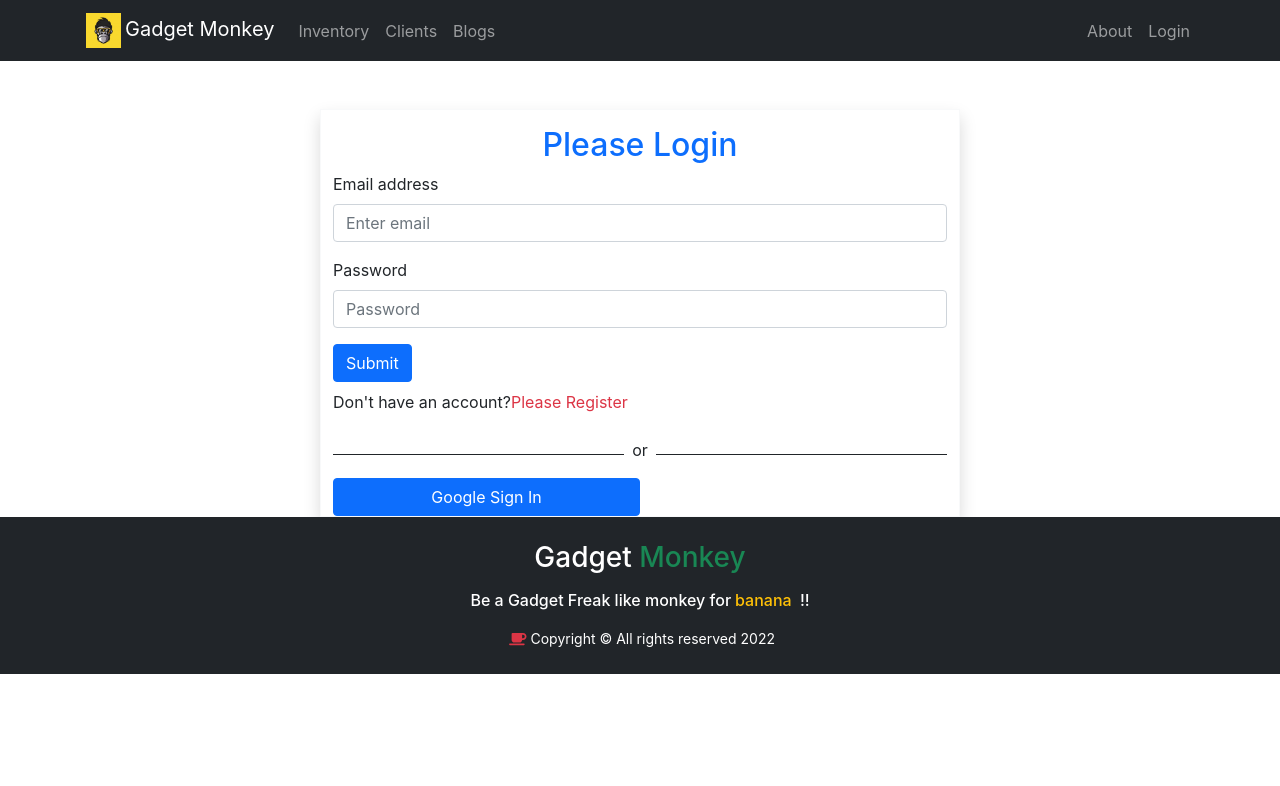
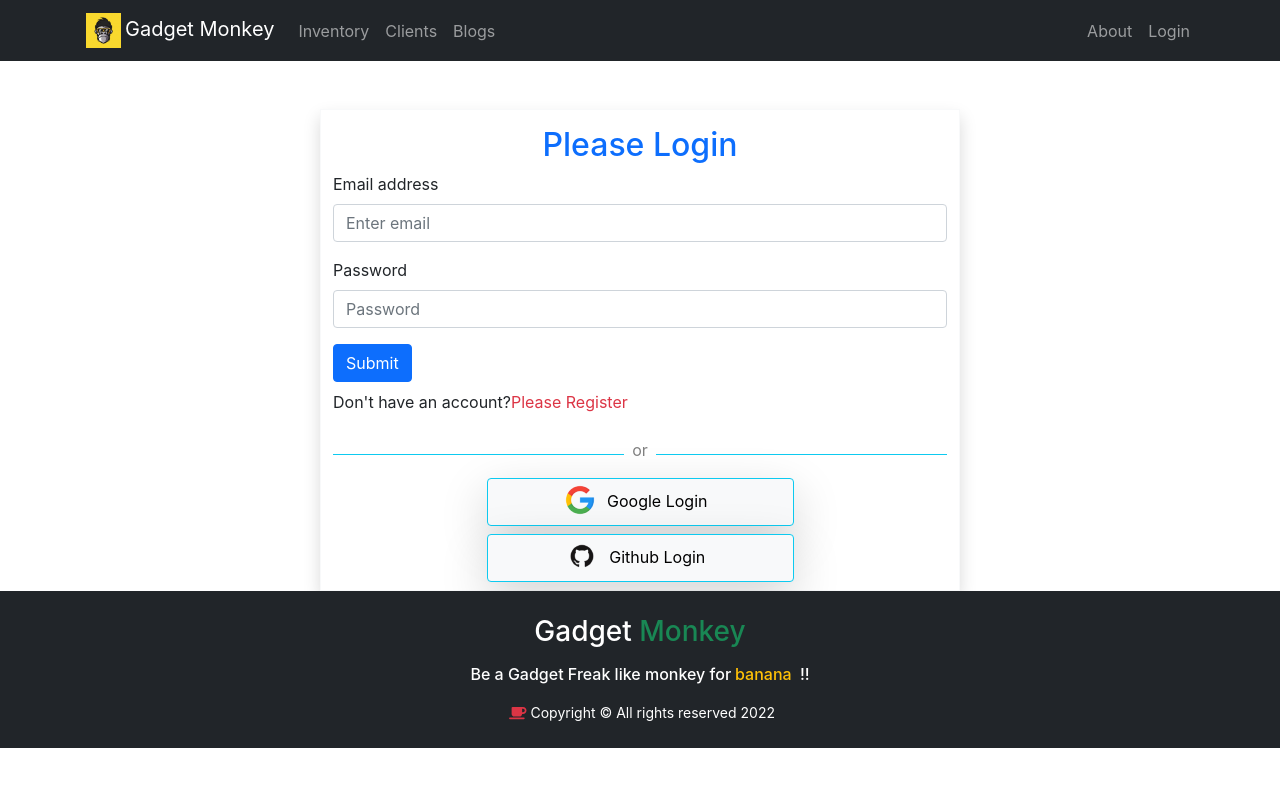
Before and after one commit to MrRonnie/Warehouse-Management-Client, a React (Create React App) app: page /login in a window 1280 px wide. Shown: the top 786 px of the page. Built offline with nearby package versions, Linux system fonts and the light colour scheme; no server answers.

Commit message:
implimant google login

```diff
--- a/src/components/Login/SocialLogin/SocialLogin.js
+++ b/src/components/Login/SocialLogin/SocialLogin.js
@@ -1,14 +1,48 @@
 import React from "react";
+import google from "../../../images/social/google.png";
+import github from "../../../images/social/github.png";
+import { useSignInWithGoogle } from "react-firebase-hooks/auth";
+import auth from "../../../firebase.init";
+import { useNavigate } from "react-router-dom";
 
 const SocialLogin = () => {
+  const [signInWithGoogle, user, loading, error] = useSignInWithGoogle(auth);
+  const navigate = useNavigate();
+  let errorElement;
+  if (error) {
+    errorElement = (
+      <div>
+        <p className="text-danger">Error: {error.message}</p>
+      </div>
+    );
+  }
+
+  if (user) {
+    navigate("/home");
+  }
   return (
     <div>
       <div className="d-flex align-items-center">
-        <div style={{ height: "1px" }} className="bg-dark w-50"></div>
-        <p className="mt-2 px-2">or</p>
-        <div style={{ height: "1px" }} className="bg-dark w-50"></div>
+        <div style={{ height: "1px" }} className="bg-info w-50"></div>
+        <p style={{ color: "gray" }} className="mt-2 px-2">
+          or
+        </p>
+        <div style={{ height: "1px" }} className="bg-info w-50"></div>
       </div>
-      <div className="btn btn-primary w-50">Google Sign In</div>
+      {errorElement}
+      <div>
+        <button
+          onClick={() => signInWithGoogle()}
+          className="btn btn-light border-info shadow-lg rounded mb-2 w-50 d-block mx-auto"
+        >
+          <img className="mb-1" src={google} alt="" />
+          <span className="px-2"> Google Login</span>
+        </button>
+        <button className="btn btn-light border-info shadow-lg rounded mb-2 w-50 d-block mx-auto">
+          <img className="mb-1" src={github} alt="" />
+          <span className="px-2"> Github Login</span>
+        </button>
+      </div>
     </div>
   );
 };
```
